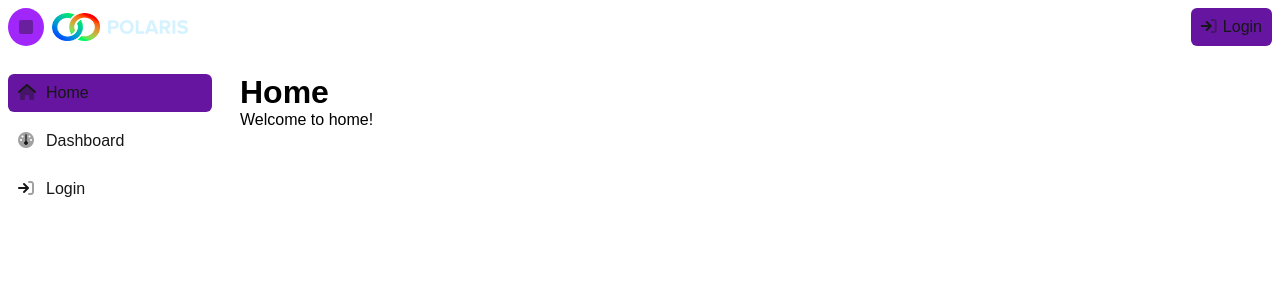
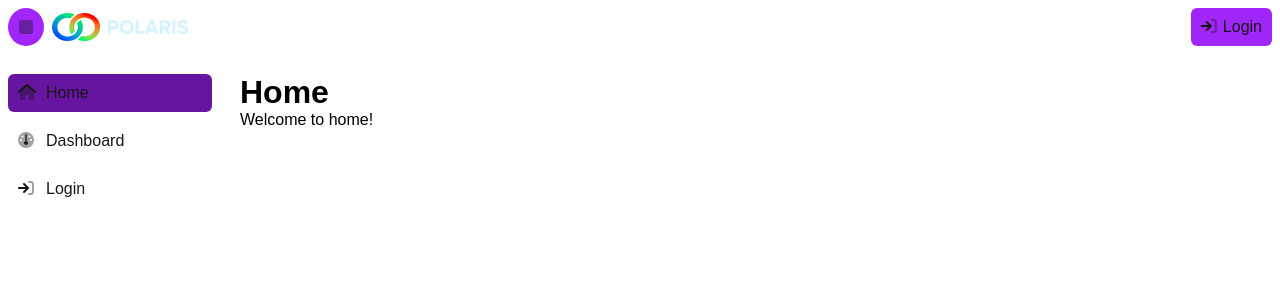
Before and after one commit to neofuture/polaris-nextjs, a Next.js app: page / in a window 1280 px wide. In both pictures the pointer is over the link 1231 px from the left and 27 px from the top of the page. Shown: the top 300 px of the page. Built offline with nearby package versions, Linux system fonts and the light colour scheme; no server answers.

Commit message:
Update nav-link.module.css

```diff
--- a/src/components/microcomponents/nav-link/nav-link.module.css
+++ b/src/components/microcomponents/nav-link/nav-link.module.css
@@ -13,7 +13,7 @@
 
 .nav-link:hover {
     transition: ease-in-out var(--transition-delay);
-    background-color: var(--dark-primary);
+    background-color: var(--light-primary);
 }
 
 .button__icon-wrapper {
```
